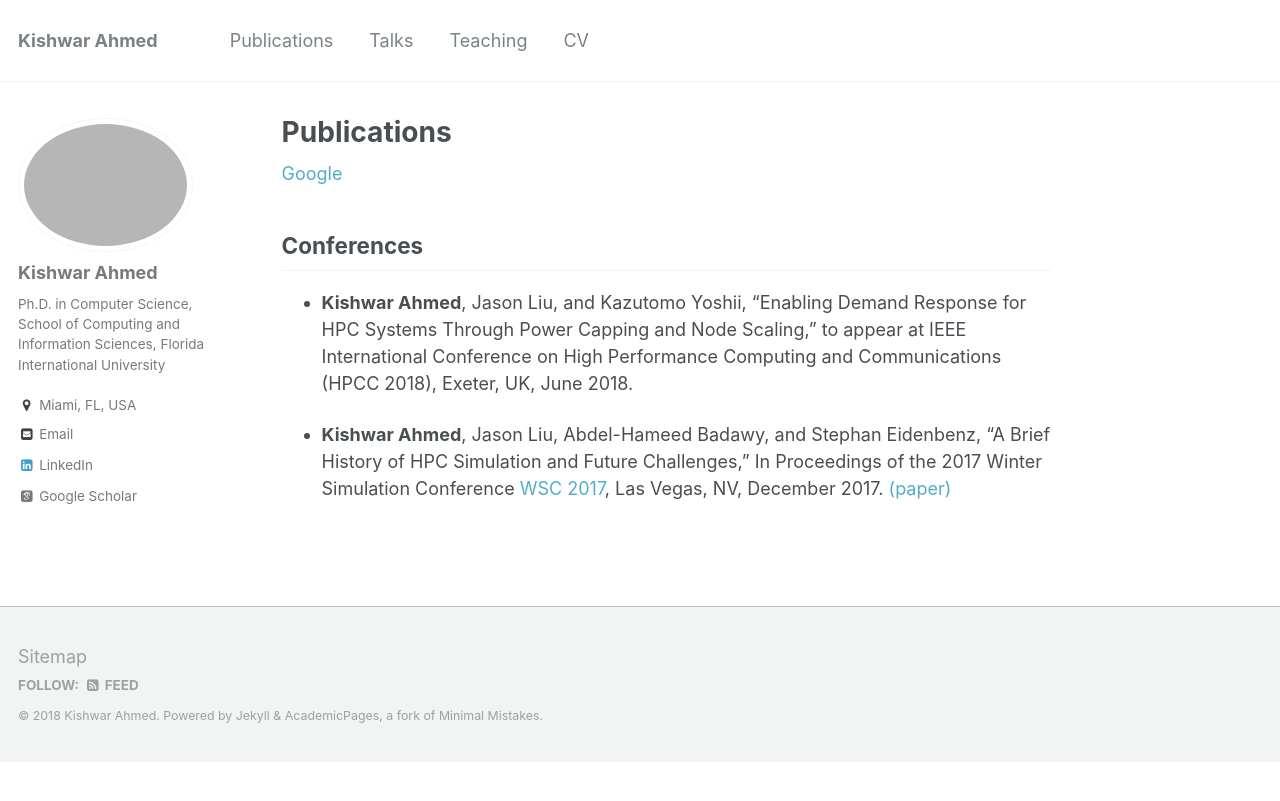
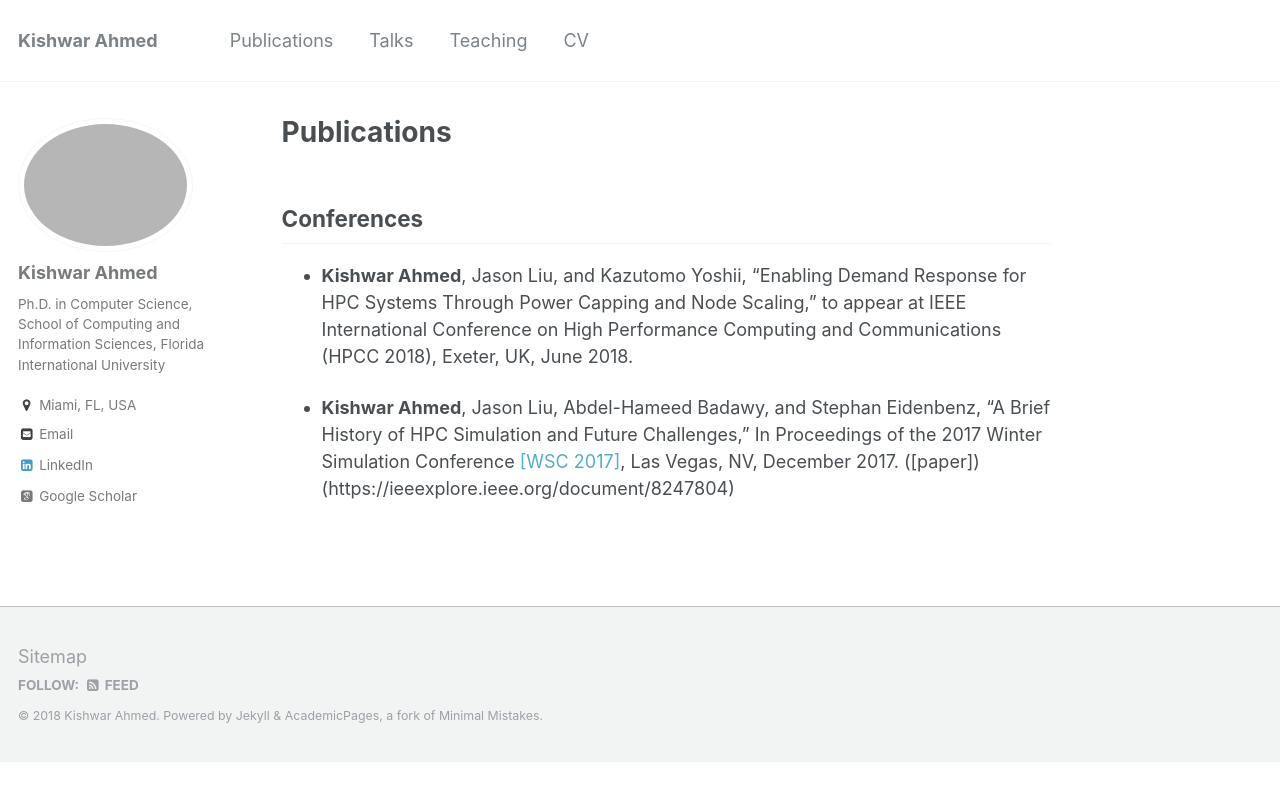
Before and after one commit to kishwarbd/kishwarbd.github.io, a Jekyll site: the page built from _pages/publications.md, in a window 1280 px wide. Shown: the top 801 px of the page. Built offline with Jekyll 4.4.1, drawn with Linux system fonts in a browser that asks for light colours; some web fonts are replaced.

Commit message:
updates.

```diff
--- a/_pages/publications.md
+++ b/_pages/publications.md
@@ -3,10 +3,9 @@ title: "Publications"
 permalink: /publications/
 author_profile: true
 ---
-[Google](https://www.google.com)
 
 ## Conferences
 
 * **Kishwar Ahmed**, Jason Liu, and Kazutomo Yoshii, “Enabling Demand Response for HPC Systems Through Power Capping and Node Scaling,” to appear at IEEE International Conference on High Performance Computing and Communications (HPCC 2018), Exeter, UK, June 2018.
 
-* **Kishwar Ahmed**, Jason Liu, Abdel-Hameed Badawy, and Stephan Eidenbenz, “A Brief History of HPC Simulation and Future Challenges,” In Proceedings of the 2017 Winter Simulation Conference [WSC 2017](http://meetings2.informs.org/wordpress/wsc2017/), Las Vegas, NV, December 2017. [(paper)](https://ieeexplore.ieee.org/document/8247804)
+* **Kishwar Ahmed**, Jason Liu, Abdel-Hameed Badawy, and Stephan Eidenbenz, “A Brief History of HPC Simulation and Future Challenges,” In Proceedings of the 2017 Winter Simulation Conference [[WSC 2017]](http://meetings2.informs.org/wordpress/wsc2017/), Las Vegas, NV, December 2017. ([paper])(https://ieeexplore.ieee.org/document/8247804)
```
